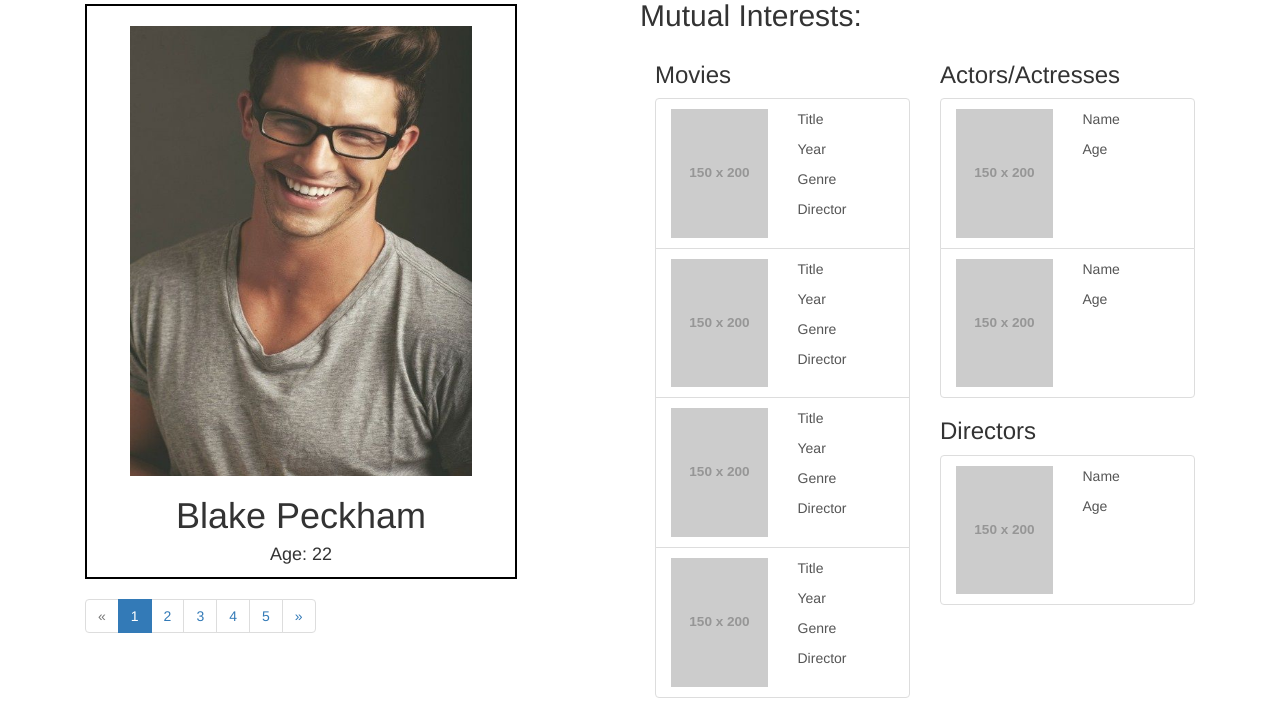
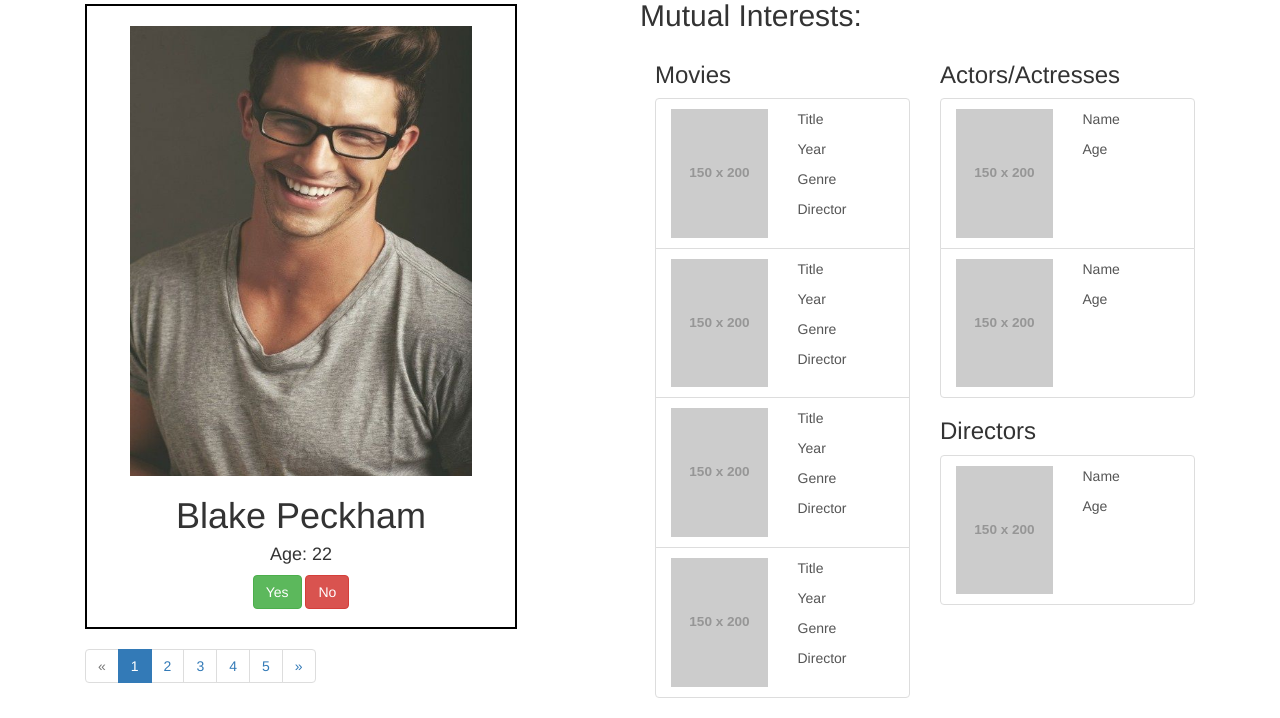
Before and after one commit to Crongz/Fildatify, a Flask app: page /match in a window 1280 px wide. Shown: the part 182-900 px from the top of the page. Run offline with Flask 2, Linux system fonts and the light colour scheme; grey boxes labelled with a size stand in for pictures from a placeholder-image service; some libraries are stand-ins or nearby versions.

Commit message:
changed match page

```diff
--- a/app/templates/match.html
+++ b/app/templates/match.html
@@ -8,7 +8,7 @@
     margin-top:25px;
     border: 2px solid black;
     width: 80%;
-    height: 575px;
+    height: 625px;
     padding-top: 20px;
 }
 #matchImg{
@@ -17,6 +17,9 @@
 	display: block;
 	margin-left: auto;
     margin-right: auto;
+}
+#buttons{
+	text-align: center;
 }
 h1 {
   	font-family: "Helvetica";
@@ -38,6 +41,10 @@ h4 {
 		<img src="{{ url_for('static', filename='images/RandomMan1.jpg') }}" id="matchImg">
 		<h1 text-align:"center"> Blake Peckham </h1>
 		<h4 text-align="center"> Age: 22 </h4>
+		<div id="buttons">
+			<button type="button" class="btn btn-success">Yes</button>
+			<button type="button" class="btn btn-danger">No</button>
+		</div>
 	</div>
 	<nav aria-label="..."> <!-- Bootstrap Pagination-->
 	  <ul class="pagination">
```
